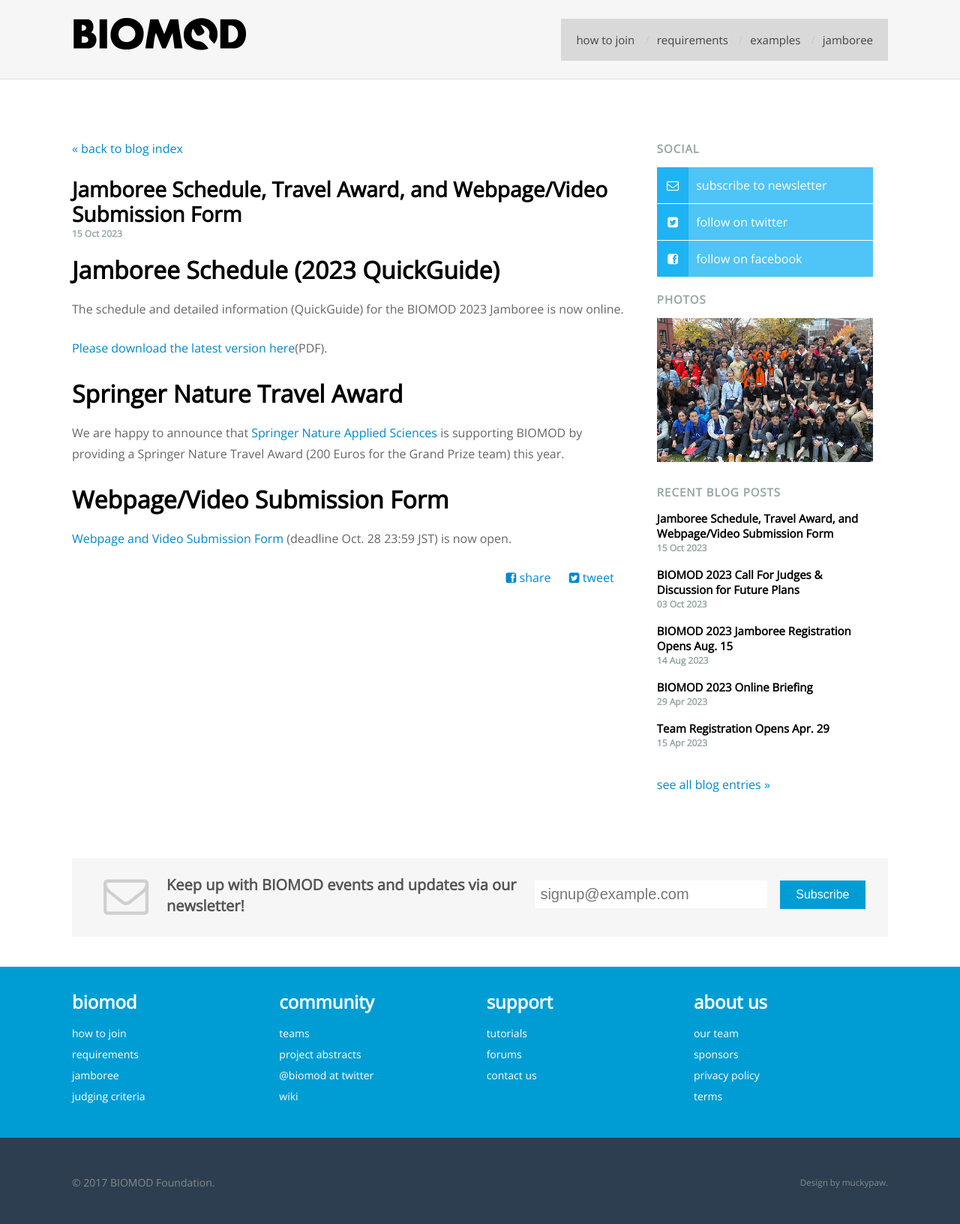
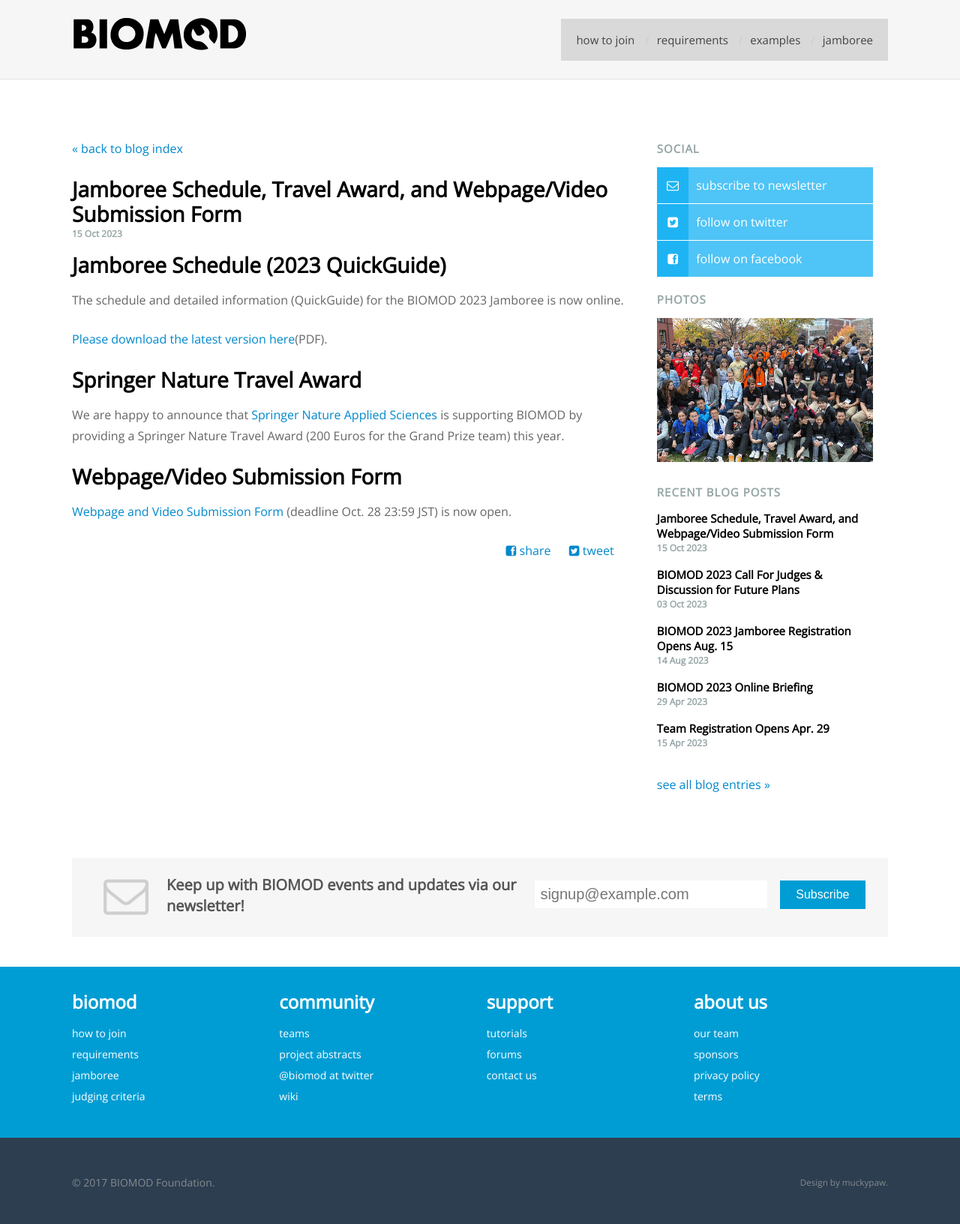
Before and after one commit to sdouglas/biomod, a Jekyll site: the page built from _posts/2023-10-14-biomod2023-jamboree-schedule.md, in a window 1280 px wide. Shown: the whole page at 75% size. Built offline with Jekyll 4.4.1, drawn with Linux system fonts in a browser that asks for light colours; nearby versions of some CDN libraries.

```diff
--- a/_posts/2023-10-14-biomod2023-jamboree-schedule.md
+++ b/_posts/2023-10-14-biomod2023-jamboree-schedule.md
@@ -4,14 +4,14 @@ title: "Jamboree Schedule, Travel Award, and Webpage/Video Submission Form"
 date: Sun, 15 Oct 2023 10:00:00 +0900
 ---
 
-# Jamboree Schedule (2023 QuickGuide)
+## Jamboree Schedule (2023 QuickGuide)
 The schedule and detailed information (QuickGuide) for the BIOMOD 2023 Jamboree is now online.
 
 [Please download the latest version here](http://biomod.net/jamboree/BIOMOD2023-QuickGuide.pdf)(PDF).
 
-# Springer Nature Travel Award
+## Springer Nature Travel Award
 We are happy to announce that [Springer Nature Applied Sciences](https://www.springer.com/journal/42452/) is supporting BIOMOD by providing a Springer Nature Travel Award (200 Euros for the Grand Prize team) this year.
 
-# Webpage/Video Submission Form
+## Webpage/Video Submission Form
 [Webpage and Video Submission Form](https://forms.gle/pzUVbPvvXG48tEmu5)
  (deadline Oct. 28 23:59 JST) is now open.
```
